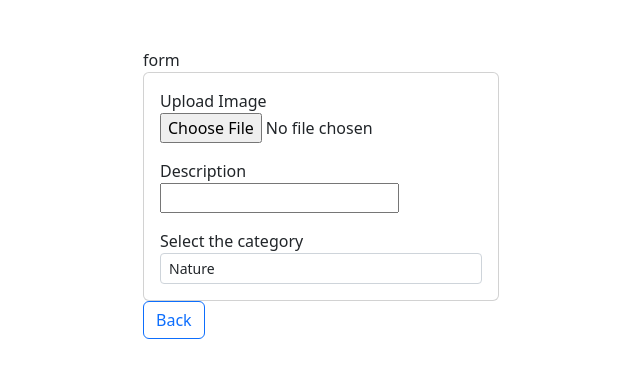
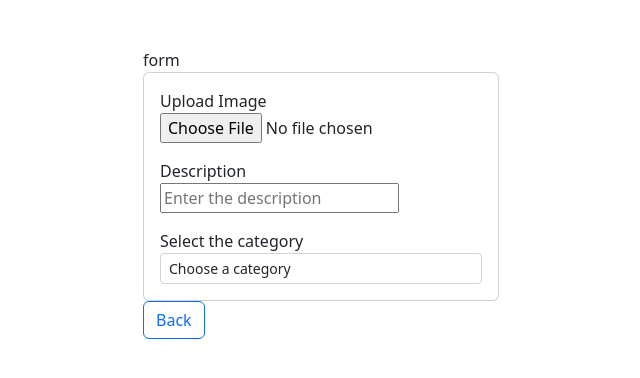
Before and after one commit to Maltilda-Nyaboke/Photo-booth, a Django app: page /add/ in a window 1280 px wide. Shown: the top 378 px of the page, without its empty margins (319-959 px from the left). Run offline with Django 3.2, Linux system fonts and the light colour scheme.

Commit message:
function:add locations and categories views

```diff
--- a/tilda/templates/photos/add.html
+++ b/tilda/templates/photos/add.html
@@ -19,18 +19,19 @@
                     <form>
                         <div class="form-group m-3">
                             <label>Upload Image</label>
-                            <input type="file" class="form-control-file">
+                            <input type="file" class="form-control-file" name="image">
                         </div>
                         <div class="form-group m-3">
                             <label>Description</label>
-                            <input type="text" class="form-control-file">
+                            <input type="text" class="form-control-file" name="description" placeholder="Enter the description">
                         </div>
                         <div class="form-group m-3">
                             <label>Select the category</label>
                             <select class="form-control form-control-sm">
-                                <option>Nature</option>
-                                <option>Culture</option>
-                                <option>Food</option>
+                                <option value="none">Choose a category</option>
+                                <option value="none">Nature</option>
+                                <option value="none">Culture</option>
+                                <option value="none">Food</option>
 
                             </select>
                         </div>
--- a/tilda/views.py
+++ b/tilda/views.py
@@ -16,7 +16,13 @@ def home(request):
     return render (request, 'photos/index.html',context)
 
 def add(request):
-    return render (request, 'photos/add.html')
+    categories = Category.objects.all()
+    locations = Location.objects.all()
+    context = {
+        'categories': categories,
+        'locations': locations,
+    }
+    return render (request, 'photos/add.html',context)
 
 def view(request,id):
     image = Image.objects.get(id=id)
```
